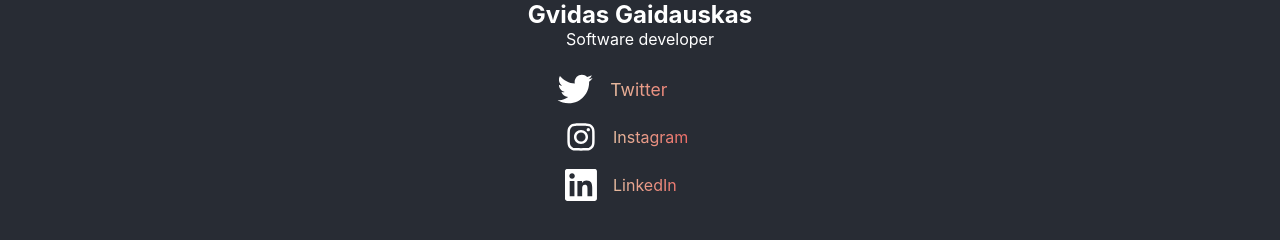
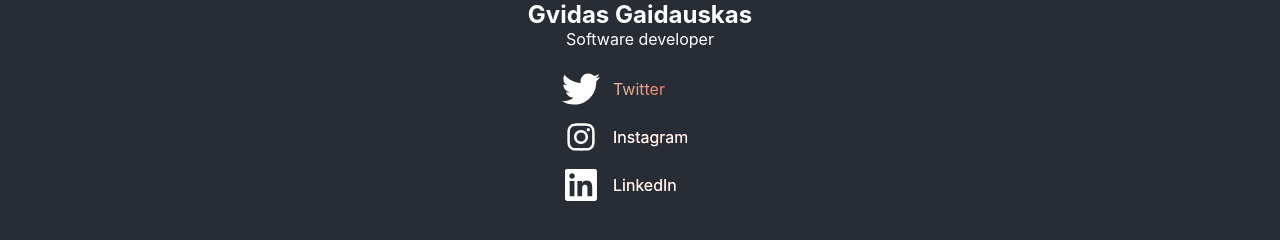
Before and after one commit to gGvidas/portfolio, a React (Create React App) app: page / in a window 1280 px wide. In both pictures the pointer is over the link "Twitter". Shown: the part 210-450 px from the top of the page. Built offline with nearby package versions, Linux system fonts and the light colour scheme.

Commit message:
More link changes

```diff
--- a/src/components/Links/Links.module.css
+++ b/src/components/Links/Links.module.css
@@ -12,21 +12,29 @@
     justify-content: flex-start;
     align-items: center;
     text-decoration: none;
+    color: white;
 
     background: #e1eec3;  /* fallback for old browsers */
     background: -webkit-linear-gradient(to left, #f05053, #e1eec3);  /* Chrome 10-25, Safari 5.1-6 */
     background: linear-gradient(to left, #f05053, #e1eec3); /* W3C, IE 10+/ Edge, Firefox 16+, Chrome 26+, Opera 12+, Safari 7+ */
     background-clip: text;
-    color: transparent;
+    transition: color 0.5s;
 }
 
 .link:hover {
-    transform: scale(1.1);
     cursor: pointer;
+    color: transparent;
+    transition: color 0.5s;
 }
 
 .link svg {
     margin-right: 16px;
+    transition: transform 0.5s;
+}
+
+.link:hover svg {
+    transform: scale(1.2);
+    transition: transform 0.5s;
 }
 
 .image {
@@ -38,7 +46,7 @@
 }
 
 .appearDone {
-    transition: all 500ms;
+    transition: transform 500ms;
     transform: scale(1);
     transform-origin: center;
 }
```
